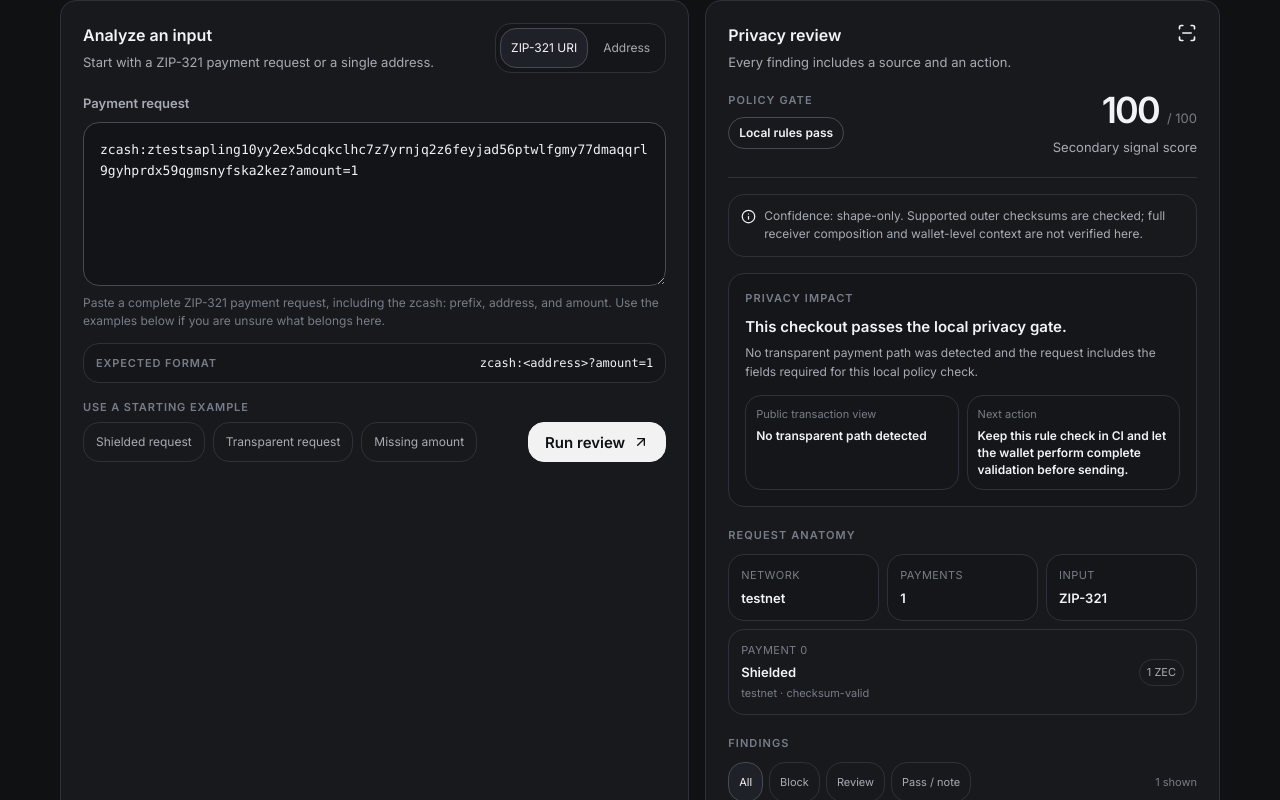
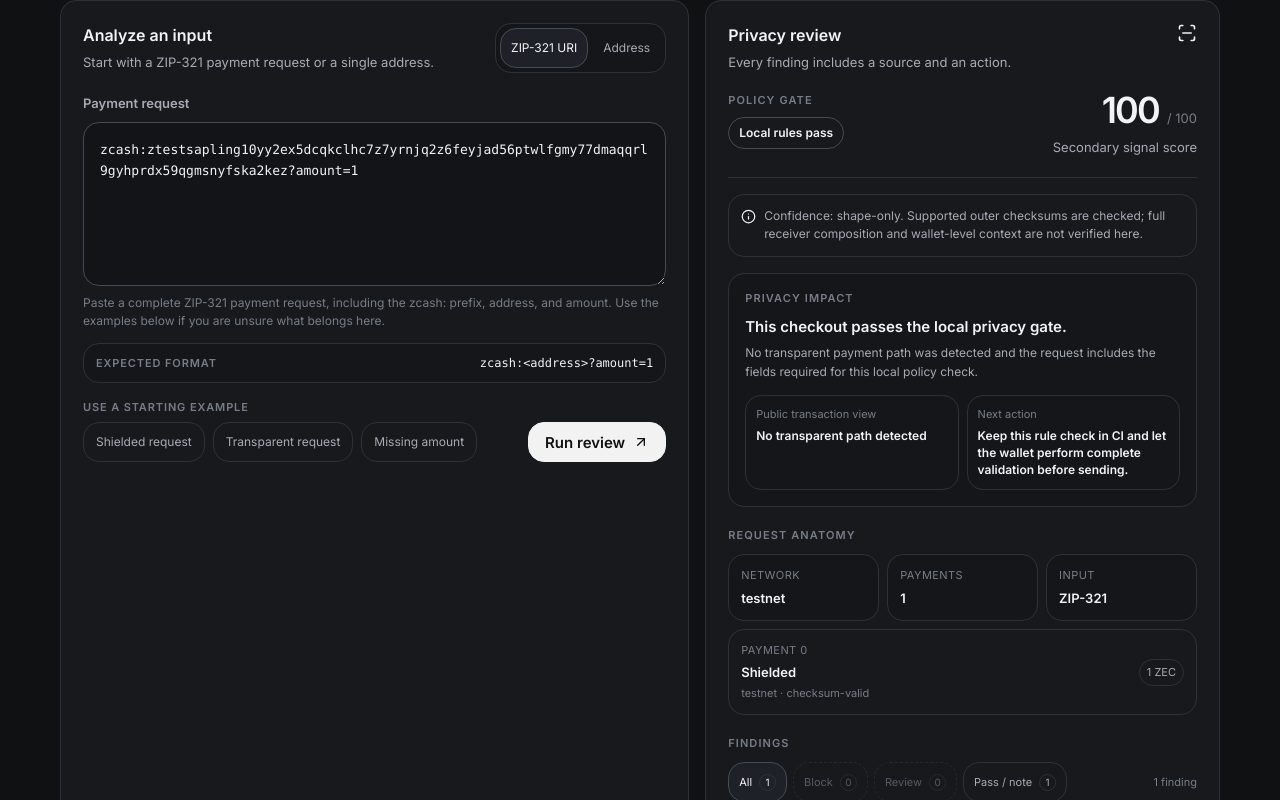
Before and after one commit to xBrokkr/zcash-hackathon, a Next.js app: page / in a window 1280 px wide. Both pictures are taken after a click on the button "Shielded request". Shown: the part 748-1548 px from the top of the page. Built offline with nearby package versions, Linux system fonts and the light colour scheme.

Commit message:
Make finding filters communicate results

```diff
--- a/app/globals.css
+++ b/app/globals.css
@@ -242,21 +242,31 @@ textarea:focus-visible, button:focus-visible, a:focus-visible { outline: 2px sol
 
 .filter-list { display: flex; flex-wrap: wrap; gap: 6px; }
 
-.filter-button { padding: 0 10px; border-color: var(--border); background: transparent; color: var(--muted); font-size: 11px; }
+.filter-button { display: inline-flex; align-items: center; gap: 7px; padding: 0 10px; border-color: var(--border); background: transparent; color: var(--muted); font-size: 11px; }
 
 .filter-button[aria-pressed="true"] { border-color: var(--border-strong); background: var(--surface-raised); color: var(--foreground); }
 
 .filter-button:hover { border-color: var(--border-strong); color: var(--foreground); }
 
+.filter-button:disabled { cursor: not-allowed; border-style: dashed; color: var(--subtle); opacity: .65; }
+
+.filter-button:disabled:hover { border-color: var(--border); background: transparent; color: var(--subtle); }
+
+.filter-count { display: inline-flex; min-width: 17px; min-height: 17px; align-items: center; justify-content: center; padding: 0 4px; border: 1px solid var(--border); border-radius: 999px; color: inherit; font-size: 10px; line-height: 1; }
+
 .finding-count { flex-shrink: 0; color: var(--subtle); font-size: 11px; }
 
-.empty-findings { display: grid; gap: 8px; padding: 18px 12px; border: 1px dashed var(--border-strong); border-radius: var(--radius); background: var(--surface-soft); text-align: center; }
+.empty-findings { display: flex; align-items: flex-start; justify-content: center; gap: 8px; padding: 18px 12px; border: 1px dashed var(--border-strong); border-radius: var(--radius); background: var(--surface-soft); text-align: left; }
 
 .empty-title { font-size: 13px; font-weight: 600; }
 
 .empty-findings p { color: var(--muted); font-size: 12px; }
 
-.empty-findings .secondary-button { justify-self: center; }
+.empty-findings > svg, .filter-empty > svg { flex-shrink: 0; margin-top: 2px; color: var(--foreground); }
+
+.filter-empty { display: flex; align-items: flex-start; gap: 8px; margin-top: 8px; padding: 10px 12px; border: 1px solid var(--border); border-radius: var(--radius); color: var(--muted); font-size: 12px; }
+
+.filter-reset { min-height: 0; border: 0; padding: 0; background: transparent; color: var(--foreground); font: inherit; font-weight: 600; text-decoration: underline; text-underline-offset: 3px; }
 
 .confidence-note, .ignored-note { display: flex; gap: 8px; margin-top: 16px; padding: 12px; border: 1px solid var(--border); border-radius: var(--radius); color: var(--muted); font-size: 12px; }
 
--- a/app/page.tsx
+++ b/app/page.tsx
@@ -355,6 +355,12 @@ export default function HomePage() {
     { value: "review", label: "Review" },
     { value: "informational", label: "Pass / note" },
   ];
+  const findingCounts: Record<FindingFilter, number> = {
+    all: analysis?.findings.length ?? 0,
+    block: analysis?.findings.filter((item) => item.level === "block").length ?? 0,
+    review: analysis?.findings.filter((item) => item.level === "review").length ?? 0,
+    informational: analysis?.findings.filter((item) => item.level === "pass" || item.level === "note").length ?? 0,
+  };
 
   return (
     <div className="app-shell">
@@ -440,11 +446,11 @@ export default function HomePage() {
                 <div className="section-label">Findings</div>
                 <div className="finding-toolbar" aria-label="Finding filters">
                   <div className="filter-list">
-                    {findingFilters.map((filter) => <button type="button" key={filter.value} className="filter-button" aria-pressed={findingFilter === filter.value} onClick={() => setFindingFilter(filter.value)}>{filter.label}</button>)}
+                    {findingFilters.map((filter) => <button type="button" key={filter.value} className="filter-button" aria-pressed={findingFilter === filter.value} disabled={filter.value !== "all" && findingCounts[filter.value] === 0} onClick={() => setFindingFilter(filter.value)}>{filter.label}<span className="filter-count">{findingCounts[filter.value]}</span></button>)}
                   </div>
-                  <span className="finding-count" aria-live="polite">{visibleFindings.length} shown</span>
+                  <span className="finding-count" aria-live="polite">{visibleFindings.length} {visibleFindings.length === 1 ? "finding" : "findings"}</span>
                 </div>
-                {visibleFindings.length > 0 ? <div className="finding-list">{visibleFindings.map((item) => <div className={`finding ${item.level}`} key={`${item.id}-${item.scope ?? "global"}`}><FindingIcon level={item.level} /><div><div className="finding-title">{item.title}</div><div className="finding-detail">{item.detail}</div><div className="finding-fix"><strong>Next:</strong> {item.fix}</div><a className="finding-source" href={item.source} target="_blank" rel="noreferrer">Source <ArrowUpRight size={12} aria-hidden="true" /></a></div></div>)}</div> : <div className="empty-findings"><div className="empty-title">No findings in this filter</div><p>Choose All to see every local rule result.</p><button type="button" className="secondary-button" onClick={() => setFindingFilter("all")}>Show all findings</button></div>}
+                {visibleFindings.length > 0 ? <div className="finding-list">{visibleFindings.map((item) => <div className={`finding ${item.level}`} key={`${item.id}-${item.scope ?? "global"}`}><FindingIcon level={item.level} /><div><div className="finding-title">{item.title}</div><div className="finding-detail">{item.detail}</div><div className="finding-fix"><strong>Next:</strong> {item.fix}</div><a className="finding-source" href={item.source} target="_blank" rel="noreferrer">Source <ArrowUpRight size={12} aria-hidden="true" /></a></div></div>)}</div> : findingFilter === "all" ? <div className="empty-findings"><CheckCircle2 size={16} aria-hidden="true" /><div><div className="empty-title">Review complete</div><p>No policy findings were generated for this input.</p></div></div> : <div className="filter-empty"><CheckCircle2 size={16} aria-hidden="true" /><span>This view is clear. <button type="button" className="filter-reset" onClick={() => setFindingFilter("all")}>View all results</button></span></div>}
                 {analysis.ignoredParameters.length > 0 ? <div className="ignored-note"><Info size={15} aria-hidden="true" /><span>Ignored optional parameters: {analysis.ignoredParameters.join(", ")}</span></div> : null}
                 <div className="report-actions">{!isFixture ? <button type="button" className="secondary-button" onClick={copyRequest}><Copy size={15} aria-hidden="true" />{copyState}</button> : <span className="redacted-badge"><LockKeyhole size={14} aria-hidden="true" />Raw input redacted</span>}<button type="button" className="secondary-button" onClick={copyFixChecklist}><ClipboardList size={15} aria-hidden="true" />{checklistState}</button><button type="button" className="secondary-button" onClick={downloadReportArtifact}><Download size={15} aria-hidden="true" />{isFixture ? reportState.replace("report", "fixture") : reportState}</button><button type="button" className="secondary-button" onClick={shareRedactedFixture}><Link2 size={15} aria-hidden="true" />{shareState}</button></div>
                 <div className="report-note"><LockKeyhole size={15} aria-hidden="true" /><span>{isFixture ? "This is a redacted fixture. Addresses, amounts, and raw request text are not included." : "The report is generated locally. Downloaded reports include a SHA-256 input hash; ShadeCheck does not query the chain, sign a transaction, or broadcast funds."}</span></div>
```
